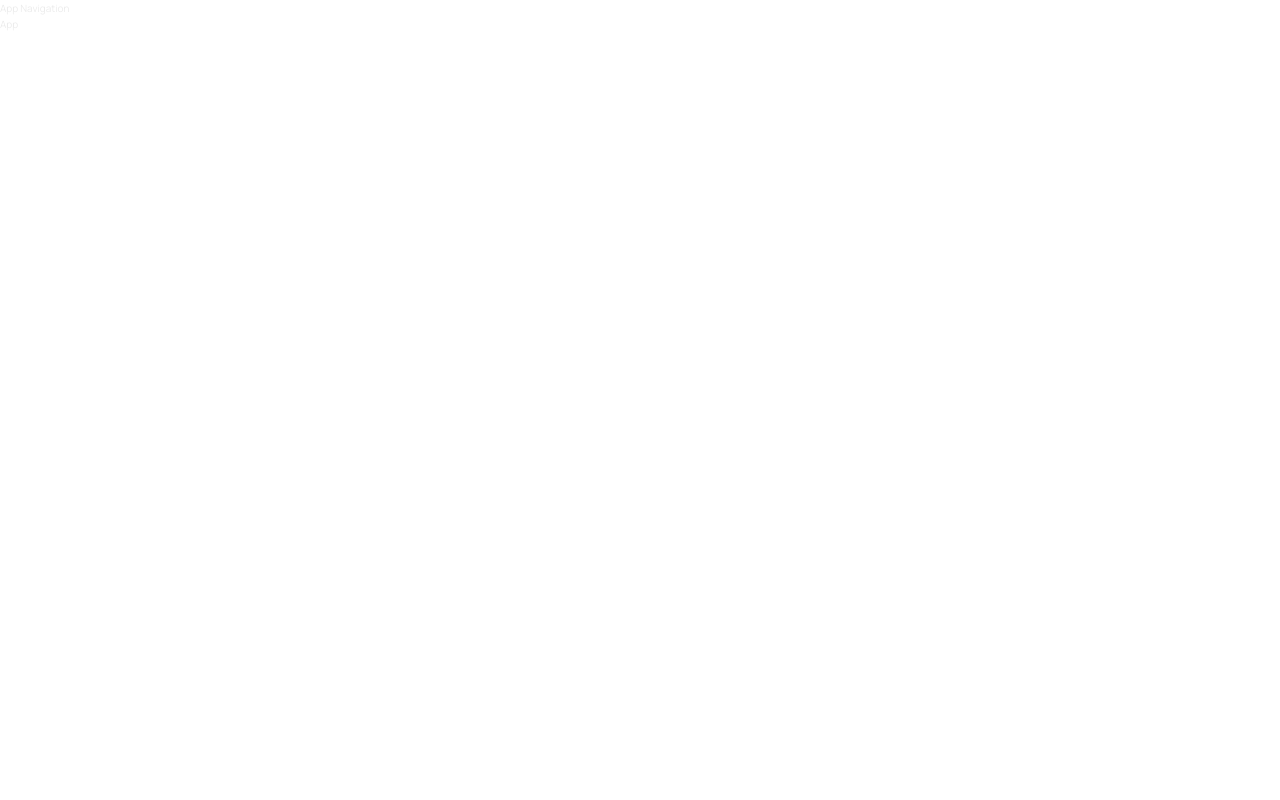
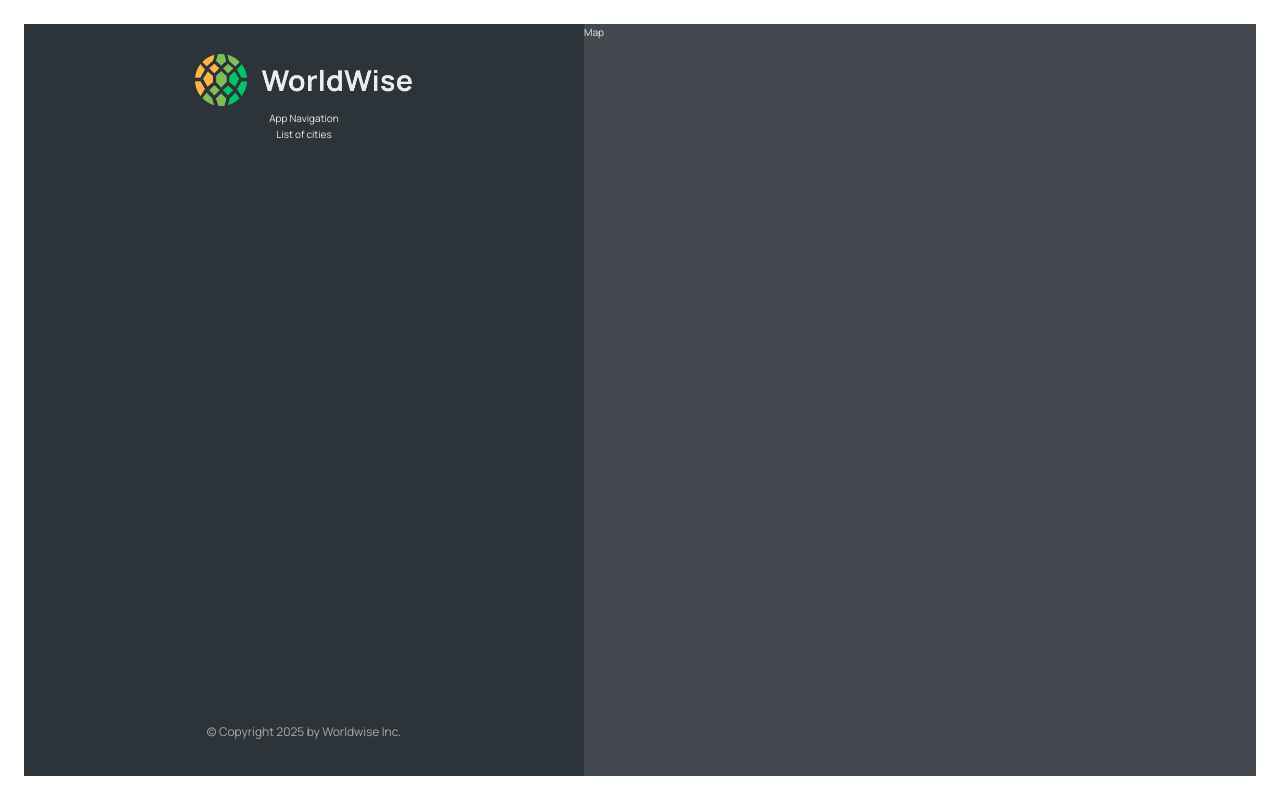
Before and after one commit to visheshtomarr/worldwise, a React (Vite) app: page /app in a window 1280 px wide. Built offline with nearby package versions, Linux system fonts and the light colour scheme.

Commit message:
Built the app layout

```diff
--- /dev/null
+++ b/src/components/Map.jsx
@@ -0,0 +1,7 @@
+import styles from "./Map.module.css";
+
+function Map() {
+  return <div className={styles.mapContainer}>Map</div>;
+}
+
+export default Map;
--- /dev/null
+++ b/src/components/Map.module.css
@@ -0,0 +1,38 @@
+.mapContainer {
+  flex: 1;
+  height: 100%;
+  background-color: var(--color-dark--2);
+  position: relative;
+}
+
+.map {
+  height: 100%;
+}
+
+/* Here we want to style classes that are coming from leaflet. So we want CSS Modules to give us the ACTUAL classnames, not to add some random ID to them, because then they won't match the classnames defined inside the map. The solution is to define these classes as GLOBAL */
+:global(.leaflet-popup .leaflet-popup-content-wrapper) {
+  background-color: var(--color-dark--1);
+  color: var(--color-light--2);
+  border-radius: 5px;
+  padding-right: 0.6rem;
+}
+
+:global(.leaflet-popup .leaflet-popup-content) {
+  font-size: 1.5rem;
+  display: flex;
+  align-items: center;
+  gap: 1rem;
+}
+
+:global(.leaflet-popup .leaflet-popup-content span:first-child) {
+  font-size: 2.5rem;
+  line-height: 1;
+}
+
+:global(.leaflet-popup .leaflet-popup-tip) {
+  background-color: var(--color-dark--1);
+}
+
+:global(.leaflet-popup-content-wrapper) {
+  border-left: 5px solid var(--color-brand--2);
+}
--- /dev/null
+++ b/src/components/Sidebar.jsx
@@ -0,0 +1,20 @@
+import AppNav from "./AppNav";
+import Logo from "./Logo";
+import styles from "./Sidebar.module.css";
+
+function Sidebar() {
+  return (
+    <div className={styles.sidebar}>
+      <Logo />
+      <AppNav />
+      <p>List of cities</p>
+      <footer className={styles.footer}>
+        <p className={styles.copyright}>
+          &copy; Copyright {new Date().getFullYear()} by Worldwise Inc.
+        </p>
+      </footer>
+    </div>
+  );
+}
+
+export default Sidebar;
--- /dev/null
+++ b/src/components/Sidebar.module.css
@@ -0,0 +1,19 @@
+.sidebar {
+  flex-basis: 56rem;
+  background-color: var(--color-dark--1);
+  padding: 3rem 5rem 3.5rem 5rem;
+
+  display: flex;
+  flex-direction: column;
+  align-items: center;
+  height: calc(100vh - 4.8rem);
+}
+
+.footer {
+  margin-top: auto;
+}
+
+.copyright {
+  font-size: 1.2rem;
+  color: var(--color-light--1);
+}
--- a/src/pages/AppLayout.jsx
+++ b/src/pages/AppLayout.jsx
@@ -1,10 +1,12 @@
-import AppNav from "../components/AppNav";
+import Sidebar from "../components/Sidebar";
+import Map from "../components/Map";
+import styles from "./AppLayout.module.css";
 
 function AppLayout() {
   return (
-    <div>
-      <AppNav />
-      <p>App</p>
+    <div className={styles.app}>
+      <Sidebar />
+      <Map />
     </div>
   );
 }
```
